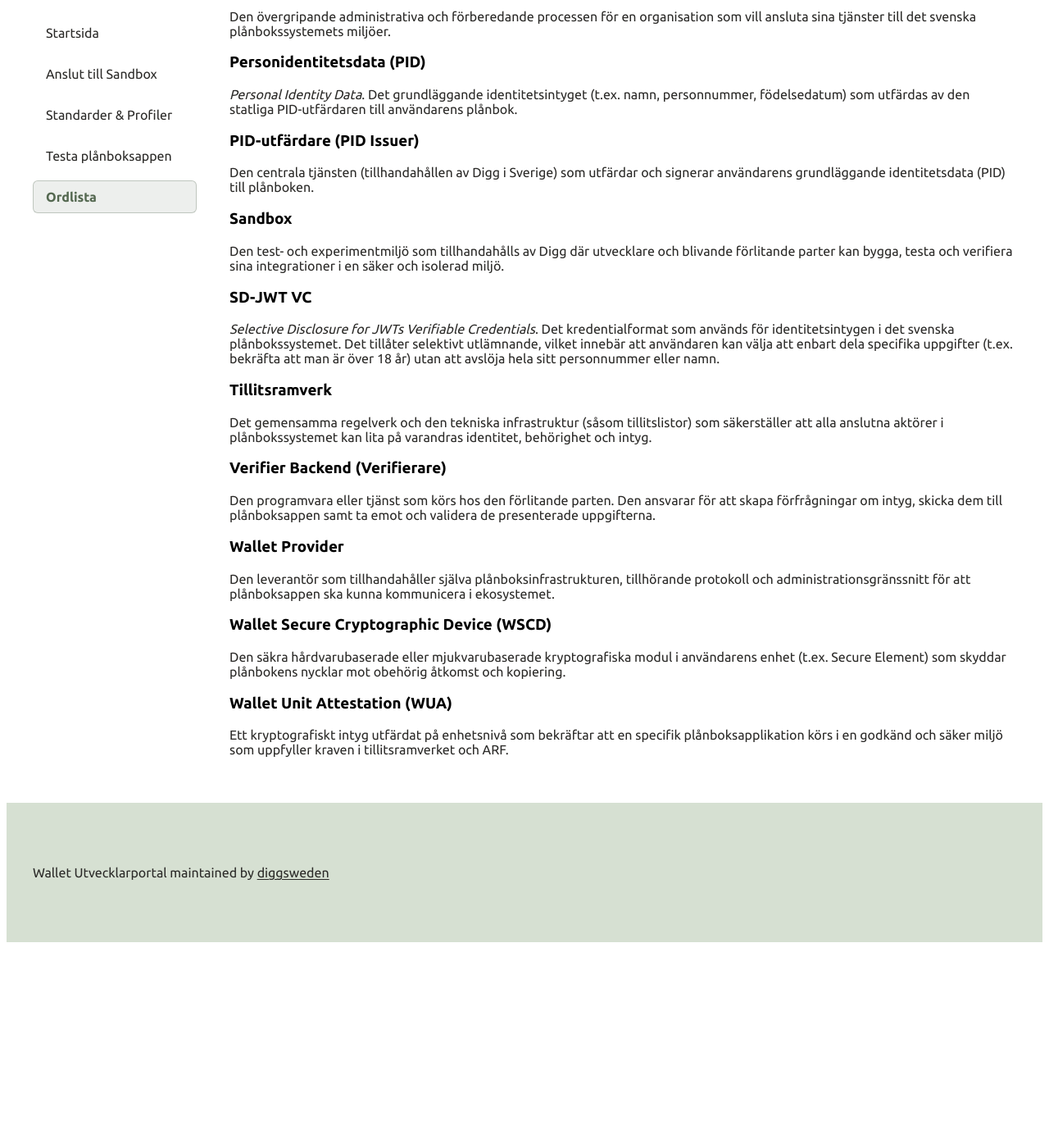
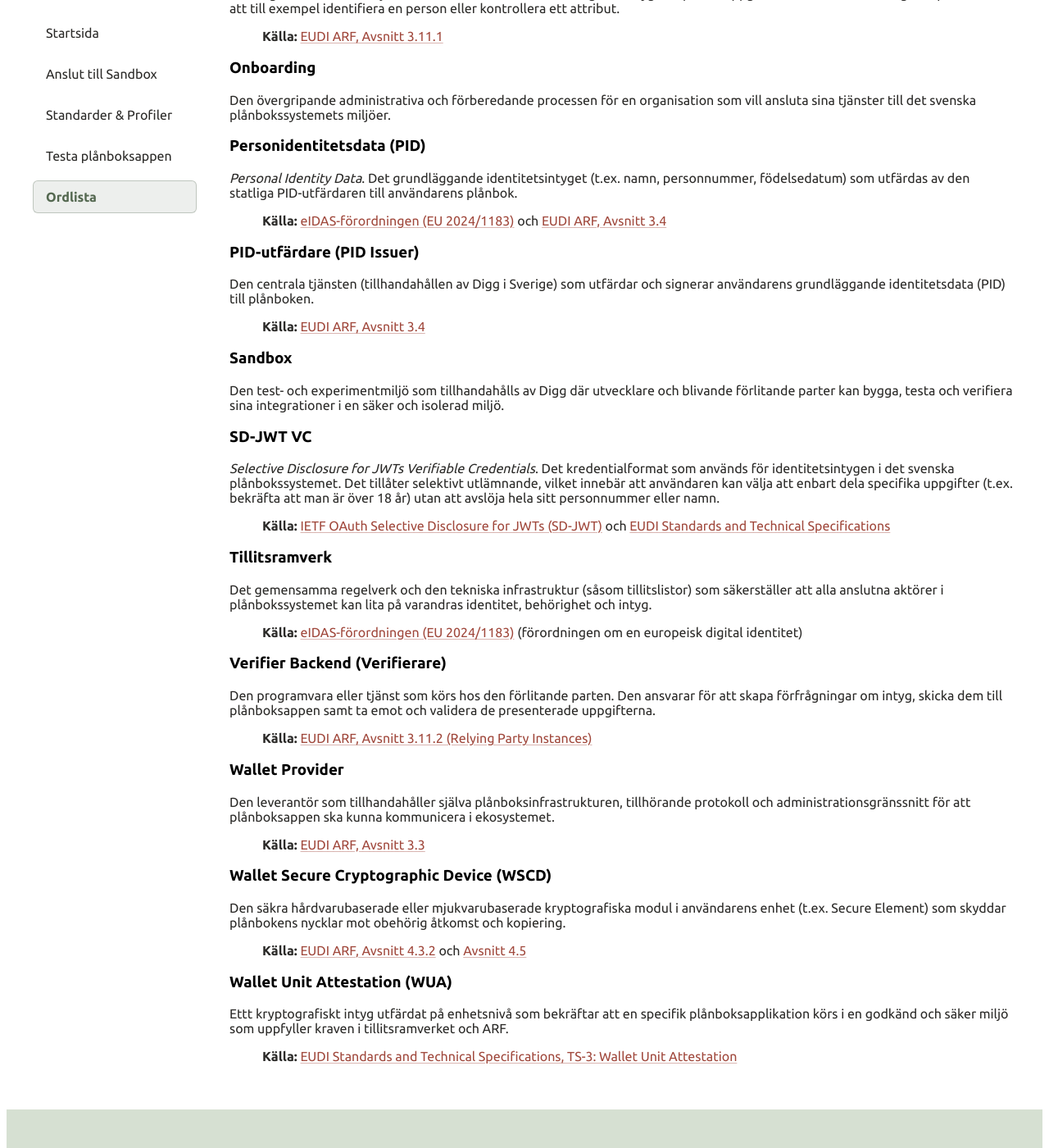
Before and after one commit to diggsweden/wallet-utvecklarportal, a Jekyll site: the page built from pages/ordlista.md, in a window 1280 px wide and 1400 px high, scrolled down 877 px. Shown: the whole window at 82% size. Built offline with Jekyll 4.4.1, drawn with Linux system fonts in a browser that asks for light colours; before the commit the page ends 2034 px from its top, so only the background shows below that; some of the changed text lies outside the part shown.

Commit message:
docs: add official sources and references to glossary terms
Signed-off-by: Johan Forsman <extern.johan.forsman@digg.se>

```diff
--- a/pages/ordlista.md
+++ b/pages/ordlista.md
@@ -18,39 +18,50 @@ Den rent tekniska integrationen och kopplingen av en förlitande parts e-tjänst
 
 ### Digital plånbok (EUDI Wallet)
 Den mobila applikationen där en användare förvarar, hanterar och väljer att dela sina digitala intyg (t.ex. PID) med olika förlitande parter.
+> **Källa:** [EUDI ARF, Avsnitt 3.1 & 3.3](https://github.com/eu-digital-identity-wallet/eudi-doc-architecture-and-reference-framework/blob/main/docs/architecture-and-reference-framework-main.md#33-wallet-providers)
 
 ### EUDI Wallet Reference Framework (ARF)
 *European Digital Identity Architecture and Reference Framework*. Det övergripande europeiska ramverket som anger gemensamma standarder, specifikationer och krav för de digitala identitetsplånböckerna inom EU.
+> **Källa:** [EUDI Architecture and Reference Framework (ARF)](https://eudi.dev/latest/architecture-and-reference-framework-main/) och dess [GitHub-arkiv](https://github.com/eu-digital-identity-wallet/eudi-doc-architecture-and-reference-framework)
 
 ### Förlitande part (Relying Party)
 Den organisation eller e-tjänst som tar emot och verifierar digitala intyg och personuppgifter från användarens digitala plånbok för att till exempel identifiera en person eller kontrollera ett attribut.
+> **Källa:** [EUDI ARF, Avsnitt 3.11.1](https://github.com/eu-digital-identity-wallet/eudi-doc-architecture-and-reference-framework/blob/main/docs/architecture-and-reference-framework-main.md#3111-relying-parties)
 
 ### Onboarding
 Den övergripande administrativa och förberedande processen för en organisation som vill ansluta sina tjänster till det svenska plånbokssystemets miljöer.
 
 ### Personidentitetsdata (PID)
 *Personal Identity Data*. Det grundläggande identitetsintyget (t.ex. namn, personnummer, födelsedatum) som utfärdas av den statliga PID-utfärdaren till användarens plånbok.
+> **Källa:** [eIDAS-förordningen (EU 2024/1183)](https://eur-lex.europa.eu/legal-content/SV/TXT/?uri=CELEX:32024R1183) och [EUDI ARF, Avsnitt 3.4](https://github.com/eu-digital-identity-wallet/eudi-doc-architecture-and-reference-framework/blob/main/docs/architecture-and-reference-framework-main.md#34-person-identification-data-pid-providers)
 
 ### PID-utfärdare (PID Issuer)
 Den centrala tjänsten (tillhandahållen av Digg i Sverige) som utfärdar och signerar användarens grundläggande identitetsdata (PID) till plånboken.
+> **Källa:** [EUDI ARF, Avsnitt 3.4](https://github.com/eu-digital-identity-wallet/eudi-doc-architecture-and-reference-framework/blob/main/docs/architecture-and-reference-framework-main.md#34-person-identification-data-pid-providers)
 
 ### Sandbox
 Den test- och experimentmiljö som tillhandahålls av Digg där utvecklare och blivande förlitande parter kan bygga, testa och verifiera sina integrationer i en säker och isolerad miljö.
 
 ### SD-JWT VC
 *Selective Disclosure for JWTs Verifiable Credentials*. Det kredentialformat som används för identitetsintygen i det svenska plånbokssystemet. Det tillåter selektivt utlämnande, vilket innebär att användaren kan välja att enbart dela specifika uppgifter (t.ex. bekräfta att man är över 18 år) utan att avslöja hela sitt personnummer eller namn.
+> **Källa:** [IETF OAuth Selective Disclosure for JWTs (SD-JWT)](https://datatracker.ietf.org/doc/html/draft-ietf-oauth-selective-disclosure-jwt) och [EUDI Standards and Technical Specifications](https://github.com/eu-digital-identity-wallet/eudi-doc-standards-and-technical-specifications)
 
 ### Tillitsramverk
 Det gemensamma regelverk och den tekniska infrastruktur (såsom tillitslistor) som säkerställer att alla anslutna aktörer i plånbokssystemet kan lita på varandras identitet, behörighet och intyg.
+> **Källa:** [eIDAS-förordningen (EU 2024/1183)](https://eur-lex.europa.eu/legal-content/SV/TXT/?uri=CELEX:32024R1183) (förordningen om en europeisk digital identitet)
 
 ### Verifier Backend (Verifierare)
 Den programvara eller tjänst som körs hos den förlitande parten. Den ansvarar för att skapa förfrågningar om intyg, skicka dem till plånboksappen samt ta emot och validera de presenterade uppgifterna.
+> **Källa:** [EUDI ARF, Avsnitt 3.11.2 (Relying Party Instances)](https://github.com/eu-digital-identity-wallet/eudi-doc-architecture-and-reference-framework/blob/main/docs/architecture-and-reference-framework-main.md#3112-relying-party-instances)
 
 ### Wallet Provider
 Den leverantör som tillhandahåller själva plånboksinfrastrukturen, tillhörande protokoll och administrationsgränssnitt för att plånboksappen ska kunna kommunicera i ekosystemet.
+> **Källa:** [EUDI ARF, Avsnitt 3.3](https://github.com/eu-digital-identity-wallet/eudi-doc-architecture-and-reference-framework/blob/main/docs/architecture-and-reference-framework-main.md#33-wallet-providers)
 
 ### Wallet Secure Cryptographic Device (WSCD)
 Den säkra hårdvarubaserade eller mjukvarubaserade kryptografiska modul i användarens enhet (t.ex. Secure Element) som skyddar plånbokens nycklar mot obehörig åtkomst och kopiering.
+> **Källa:** [EUDI ARF, Avsnitt 4.3.2](https://github.com/eu-digital-identity-wallet/eudi-doc-architecture-and-reference-framework/blob/main/docs/architecture-and-reference-framework-main.md#432-components-of-a-wallet-unit) och [Avsnitt 4.5](https://github.com/eu-digital-identity-wallet/eudi-doc-architecture-and-reference-framework/blob/main/docs/architecture-and-reference-framework-main.md#45-wscd-architecture-types)
 
 ### Wallet Unit Attestation (WUA)
-Ett kryptografiskt intyg utfärdat på enhetsnivå som bekräftar att en specifik plånboksapplikation körs i en godkänd och säker miljö som uppfyller kraven i tillitsramverket och ARF.
+Ettt kryptografiskt intyg utfärdat på enhetsnivå som bekräftar att en specifik plånboksapplikation körs i en godkänd och säker miljö som uppfyller kraven i tillitsramverket och ARF.
+> **Källa:** [EUDI Standards and Technical Specifications, TS-3: Wallet Unit Attestation](https://github.com/eu-digital-identity-wallet/eudi-doc-standards-and-technical-specifications/blob/main/docs/technical-specifications/ts3-wallet-unit-attestation.md)
```
Also changed, not shown: index.md (+1 -0 lines).
